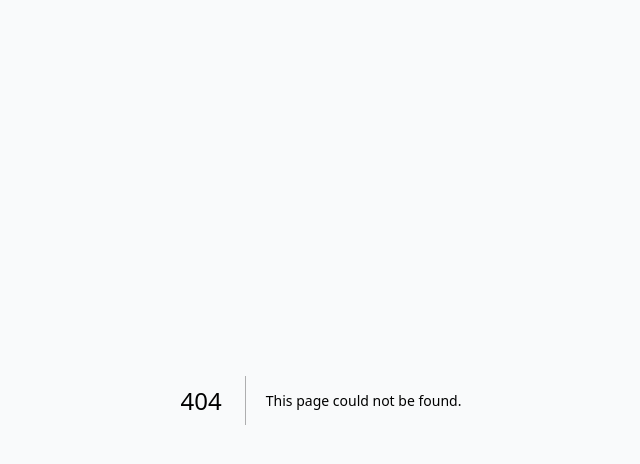
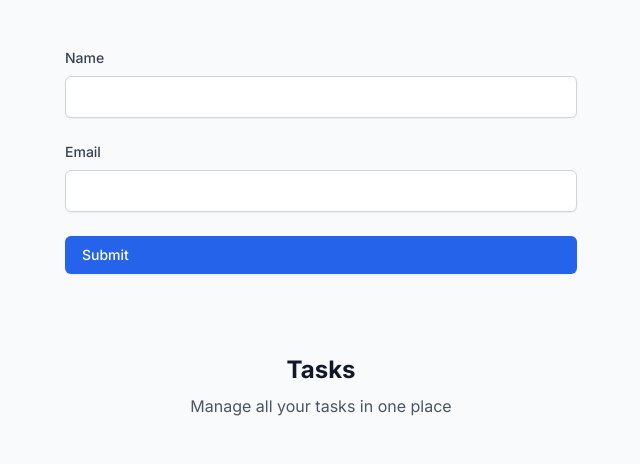
Before and after one commit to abhinav118/task-manager-pro-1755635465235, a Next.js app: page /tasks in a window 1280 px wide. Before the commit this address had no page. Shown: the top 464 px of the page, without its empty margins (319-959 px from the left). Built offline with nearby package versions, Linux system fonts and the light colour scheme.

Commit message:
Add app/tasks/page.tsx

```diff
--- /dev/null
+++ b/app/tasks/page.tsx
@@ -0,0 +1,27 @@
+import { siteData, navigation } from '@/lib/data'
+
+export default function TasksPage() {
+  return (
+    <div className="min-h-screen">
+      <div className="container py-12">
+          <form className="max-w-lg mx-auto space-y-6">
+            <div>
+              <label className="block text-sm font-medium text-gray-700 mb-2">Name</label>
+              <input type="text" className="w-full px-3 py-2 border border-gray-300 rounded-md shadow-sm focus:ring-blue-500 focus:border-blue-500" />
+            </div>
+            <div>
+              <label className="block text-sm font-medium text-gray-700 mb-2">Email</label>
+              <input type="email" className="w-full px-3 py-2 border border-gray-300 rounded-md shadow-sm focus:ring-blue-500 focus:border-blue-500" />
+            </div>
+            <button type="submit" className="btn btn-primary w-full">Submit</button>
+          </form>
+        </div>
+<div className="container py-8">
+          <div className="text-center">
+            <h2 className="text-2xl font-bold">Tasks</h2>
+            <p className="text-gray-600 mt-2">Manage all your tasks in one place</p>
+          </div>
+        </div>
+    </div>
+  )
+}
```
